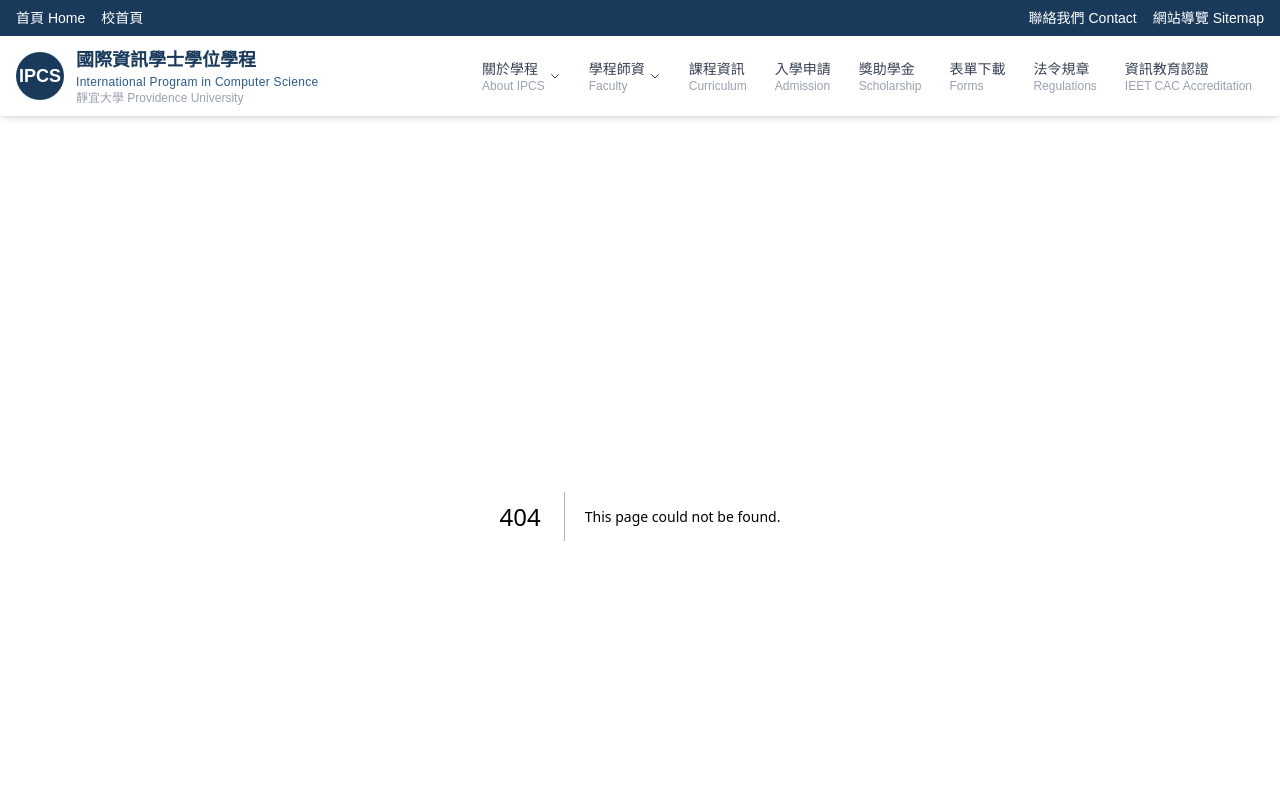
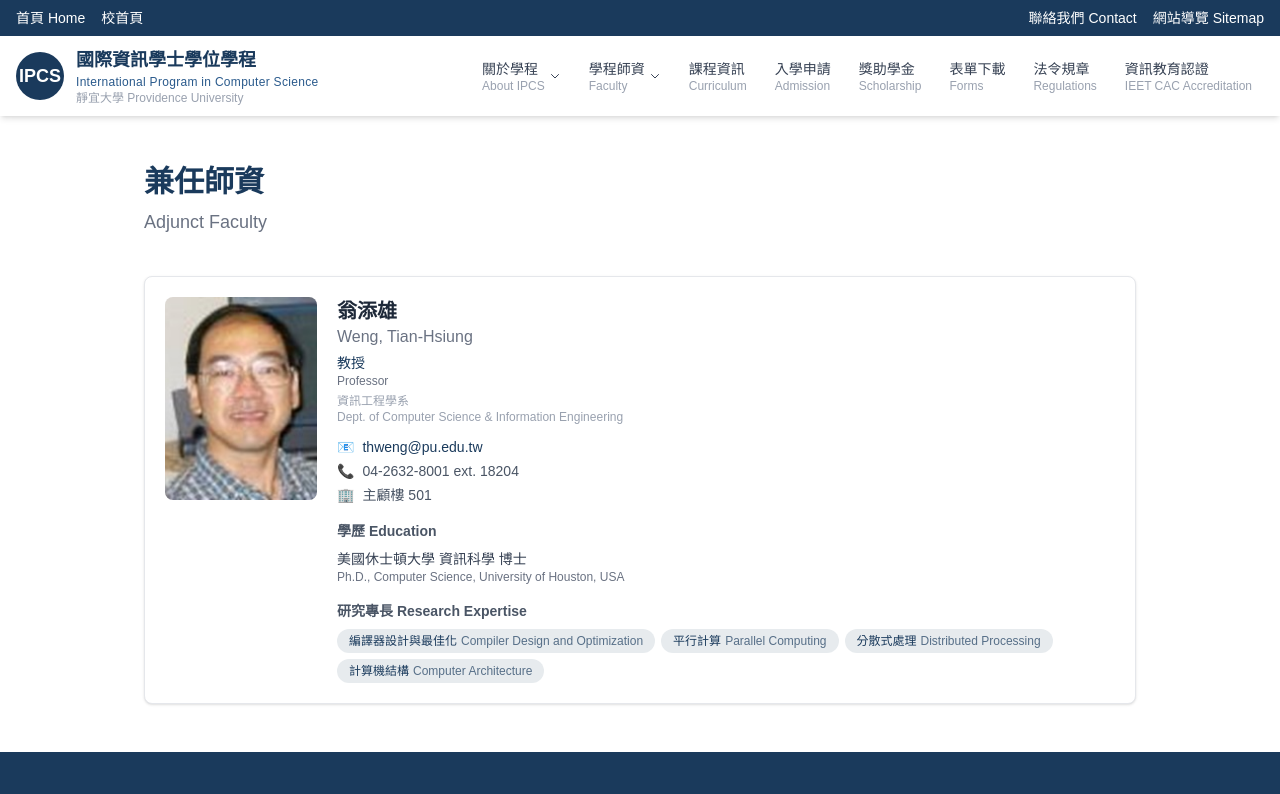
Before and after one commit to htchu/ipcs, a Next.js app: page /faculty/adjunct in a window 1280 px wide. Before the commit this address had no page. Shown: the top 794 px of the page. Built offline with nearby package versions, Linux system fonts and the light colour scheme.

Commit message:
Add adjunct faculty page with bilingual profile for Prof. Weng
Co-Authored-By: Claude Opus 4.6 <noreply@anthropic.com>

```diff
--- /dev/null
+++ b/src/app/faculty/adjunct/page.tsx
@@ -0,0 +1,160 @@
+import type { Metadata } from "next";
+import Image from "next/image";
+import Link from "next/link";
+
+export const metadata: Metadata = {
+  title: "兼任師資 Adjunct Faculty | IPCS",
+  description:
+    "Adjunct faculty of the International Program in Computer Science at Providence University.",
+};
+
+/* ── data ── */
+
+type Faculty = {
+  nameZh: string;
+  nameEn: string;
+  titleZh: string;
+  titleEn: string;
+  photo: string;
+  deptZh: string;
+  deptEn: string;
+  education: { zh: string; en: string }[];
+  expertise: { zh: string; en: string }[];
+  email: string;
+  phone: string;
+  office?: string;
+};
+
+const faculty: Faculty[] = [
+  {
+    nameZh: "翁添雄",
+    nameEn: "Weng, Tian-Hsiung",
+    titleZh: "教授",
+    titleEn: "Professor",
+    photo: "/images/faculty/weng-tian-hsiung.jpg",
+    deptZh: "資訊工程學系",
+    deptEn: "Dept. of Computer Science & Information Engineering",
+    education: [
+      {
+        zh: "美國休士頓大學 資訊科學 博士",
+        en: "Ph.D., Computer Science, University of Houston, USA",
+      },
+    ],
+    expertise: [
+      { zh: "編譯器設計與最佳化", en: "Compiler Design and Optimization" },
+      { zh: "平行計算", en: "Parallel Computing" },
+      { zh: "分散式處理", en: "Distributed Processing" },
+      { zh: "計算機結構", en: "Computer Architecture" },
+    ],
+    email: "thweng@pu.edu.tw",
+    phone: "04-2632-8001 ext. 18204",
+    office: "主顧樓 501",
+  },
+];
+
+/* ── component ── */
+
+export default function AdjunctFacultyPage() {
+  return (
+    <div className="max-w-5xl mx-auto px-4 py-12">
+      <h1 className="text-3xl font-bold text-primary mb-2">兼任師資</h1>
+      <p className="text-lg text-gray-500 mb-10">Adjunct Faculty</p>
+
+      <div className="space-y-8">
+        {faculty.map((f) => (
+          <section
+            key={f.email}
+            className="bg-white border border-gray-200 rounded-lg shadow-sm overflow-hidden"
+          >
+            <div className="md:flex">
+              {/* Photo */}
+              <div className="md:w-48 shrink-0 p-5 flex justify-center items-start">
+                <Image
+                  src={f.photo}
+                  alt={`${f.nameZh} ${f.nameEn}`}
+                  width={160}
+                  height={200}
+                  className="rounded-lg object-cover"
+                />
+              </div>
+
+              {/* Info */}
+              <div className="p-5 md:pl-0 flex-1">
+                <h2 className="text-xl font-bold text-gray-800">
+                  {f.nameZh}
+                </h2>
+                <p className="text-base text-gray-500">{f.nameEn}</p>
+                <p className="text-sm font-medium text-primary mt-1">
+                  {f.titleZh}
+                </p>
+                <p className="text-xs text-gray-500">{f.titleEn}</p>
+                <p className="text-xs text-gray-400 mt-1">
+                  {f.deptZh}
+                  <span className="block">{f.deptEn}</span>
+                </p>
+
+                {/* Contact */}
+                <ul className="text-sm text-gray-600 mt-3 space-y-1">
+                  <li className="flex items-center gap-2">
+                    <span>📧</span>
+                    <Link
+                      href={`mailto:${f.email}`}
+                      className="text-primary hover:underline"
+                    >
+                      {f.email}
+                    </Link>
+                  </li>
+                  <li className="flex items-center gap-2">
+                    <span>📞</span>
+                    {f.phone}
+                  </li>
+                  {f.office && (
+                    <li className="flex items-center gap-2">
+                      <span>🏢</span>
+                      {f.office}
+                    </li>
+                  )}
+                </ul>
+
+                {/* Education */}
+                <div className="mt-4">
+                  <h3 className="text-sm font-semibold text-gray-600 mb-2">
+                    學歷 Education
+                  </h3>
+                  <ul className="space-y-1">
+                    {f.education.map((edu, i) => (
+                      <li key={i} className="text-sm text-gray-700">
+                        {edu.zh}
+                        <span className="block text-xs text-gray-500">
+                          {edu.en}
+                        </span>
+                      </li>
+                    ))}
+                  </ul>
+                </div>
+
+                {/* Expertise */}
+                <div className="mt-4">
+                  <h3 className="text-sm font-semibold text-gray-600 mb-2">
+                    研究專長 Research Expertise
+                  </h3>
+                  <div className="flex flex-wrap gap-1.5">
+                    {f.expertise.map((item, i) => (
+                      <span
+                        key={i}
+                        className="inline-block rounded-full bg-primary/10 text-primary px-3 py-1 text-xs font-medium"
+                      >
+                        {item.zh}
+                        <span className="text-primary/70 ml-1">{item.en}</span>
+                      </span>
+                    ))}
+                  </div>
+                </div>
+              </div>
+            </div>
+          </section>
+        ))}
+      </div>
+    </div>
+  );
+}
```
Also changed, not shown: public/images/faculty/weng-tian-hsiung.jpg (added).
